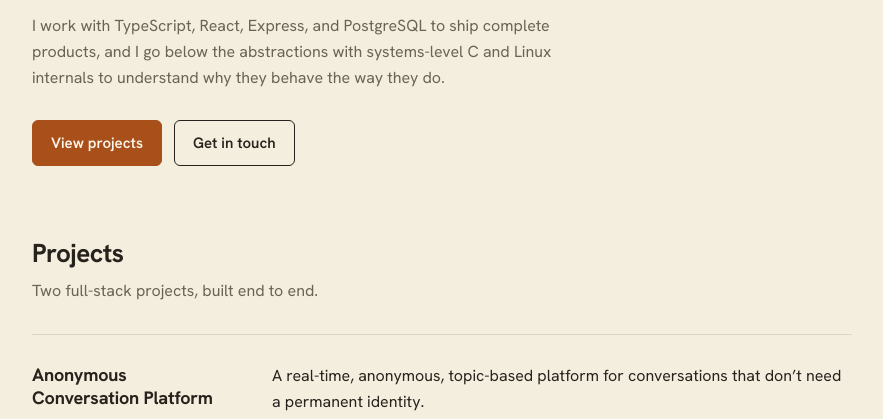
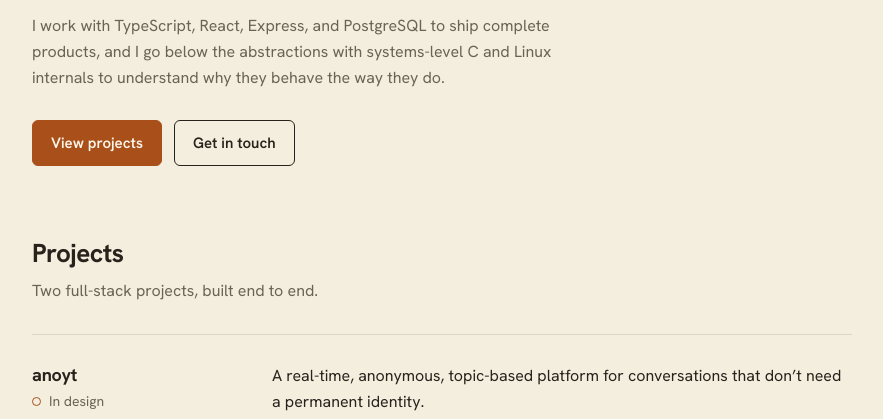
Before and after one commit to ayussssshh/portfolio, a plain HTML site: page index.html in a window 1280 px wide. Shown: the part 316-735 px from the top of the page, without its empty margins (198-1081 px from the left). Drawn offline with nearby package versions, Linux system fonts and the light colour scheme.

Commit message:
change the name of anoyt

```diff
--- a/index.html
+++ b/index.html
@@ -194,7 +194,7 @@ footer{border-top:1px solid var(--line);padding:22px 0 36px;color:var(--muted);f
 
   <article class="project">
     <div>
-      <h3>Anonymous Conversation Platform</h3>
+      <h3>anoyt</h3>
       <span class="status">In design</span>
     </div>
     <div>
```
